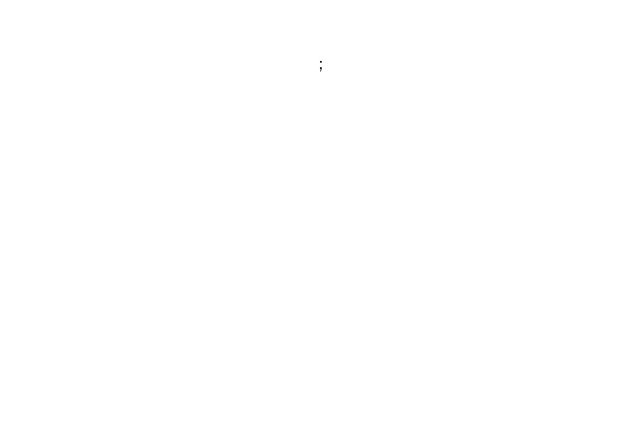
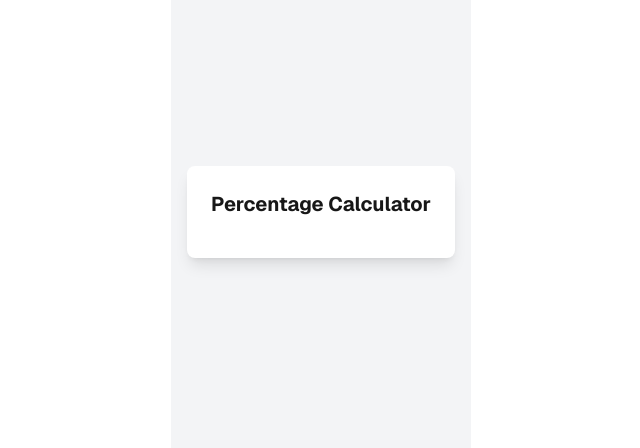
Before and after one commit to Paul-Lecomte/percentage-calculator, a Next.js app: page / in a window 1280 px wide. Shown: the part 352-800 px from the top of the page, without its empty margins (319-959 px from the left). Built offline with nearby package versions, Linux system fonts and the light colour scheme.

Commit message:
feat: add form layout

```diff
--- a/src/app/components/precentageCalculator.js
+++ b/src/app/components/precentageCalculator.js
@@ -20,8 +20,10 @@ export default function PercentageCalculator() {
         }
     };
     return (
-        <div>
-
+        <div className="flex flex-col items-center justify-center min-h-screen p-4 bg-gray-100">
+            <div className="bg-white p-6 rounded-lg shadow-lg w-full max-w-md">
+                <h1 className="text-xl font-bold mb-4 text-center">Percentage Calculator</h1>
+            </div>
         </div>
     )
 }
--- a/src/app/page.js
+++ b/src/app/page.js
@@ -1,4 +1,3 @@
-import Image from "next/image";
 import PercentageCalculator from "./components/precentageCalculator";
 
 export default function Home() {
```
